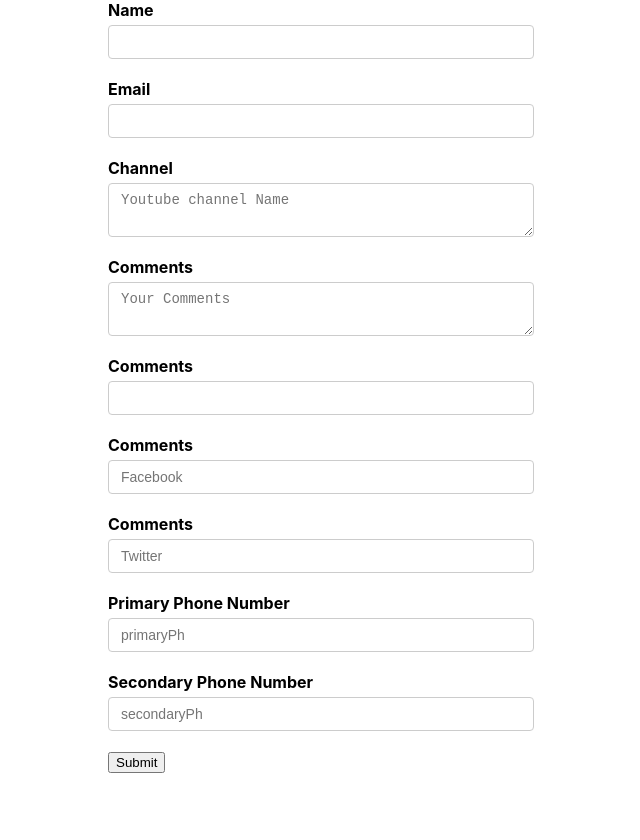
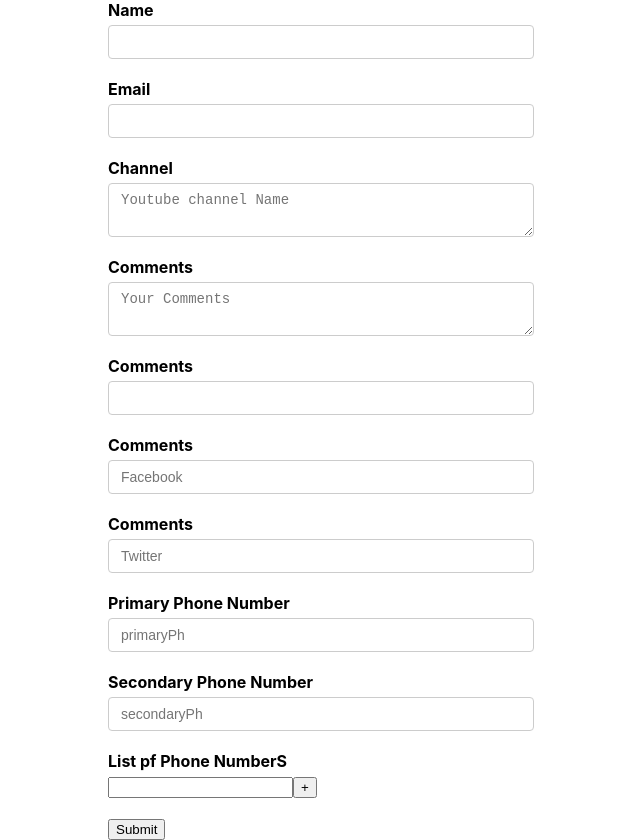
Before and after one commit to sumanta2/reactformik, a React (Create React App) app: page / in a window 1280 px wide. Shown: the whole page, without its empty margins (319-959 px from the left). Before the commit the page ends 800 px from the top, so only its background shows below. Built offline with nearby package versions, Linux system fonts and the light colour scheme.

Commit message:
14 FieldArray Properties

```diff
--- a/src/components/YoutubeForm.js
+++ b/src/components/YoutubeForm.js
@@ -1,4 +1,4 @@
-import { Formik, Form, Field, ErrorMessage } from 'formik';
+import { Formik, Form, Field, ErrorMessage,FieldArray } from 'formik';
 import TextError from './TextError';
 import * as Yup from 'yup'
 
@@ -27,6 +27,7 @@
       twitter:'',
     },
     phoneNumber:['',''],
+    phNumbers:[''],
   }
 
 
@@ -85,7 +86,7 @@
             {
               (props) => {
                 const { field, form, meta } = props
-                console.log('Render props:', props)
+                //console.log('Render props:', props)
                 return (
                   <div >
                     <input type='text' id='address' {...field} />
@@ -126,6 +127,35 @@
           <ErrorMessage name='comments' component={TextError}/>
         </div>
 
+        <div className="form-control">
+          <label >List pf Phone NumberS</label>
+          <FieldArray name='phNumbers'>
+            {
+              (fieldArrayProps)=>{
+                  // console.log(fieldArrayProps)
+                  const {push,remove,form} = fieldArrayProps;
+                  const {values}=form
+                  const {phNumbers}= values
+                  return (
+                  <div>
+                    {
+                      phNumbers.map((phNumbers,index)=>(
+                        <div key={index}>
+                          <Field name={`phNumbers[${index}]`}/>
+                          {
+                            index > 0 && <button type='button' onClick={()=>(remove(index))}> - </button>
+                          }
+                          <button type='button' onClick={()=>(push(''))}> + </button>
+                        </div>
+                      ))
+                    }
+                  </div>)
+
+              }
+            }
+          </FieldArray>
+        </div>
+
         {/* onBlur event help to track any component are already visited or not */}
 
         <button type="submit">Submit</button>
```
Also changed, not shown: ReadMe.txt.
